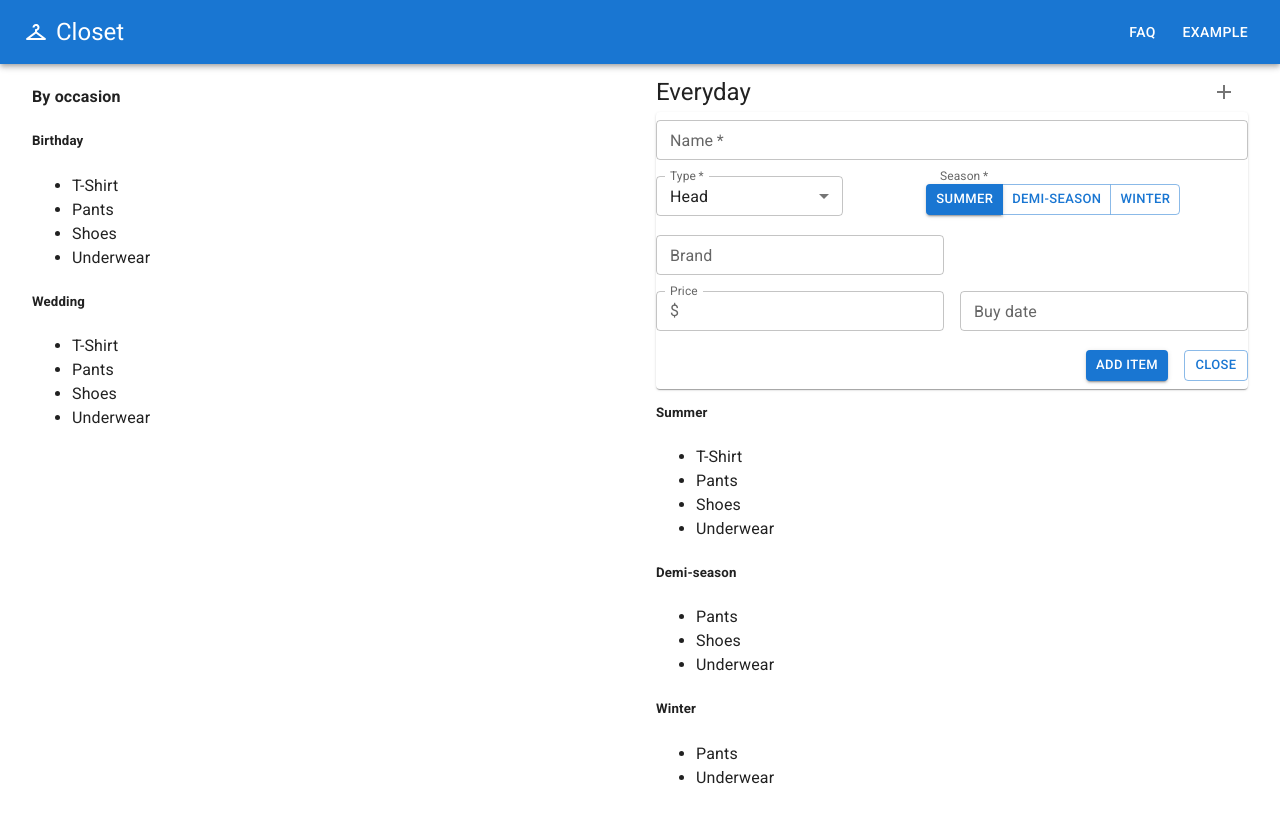
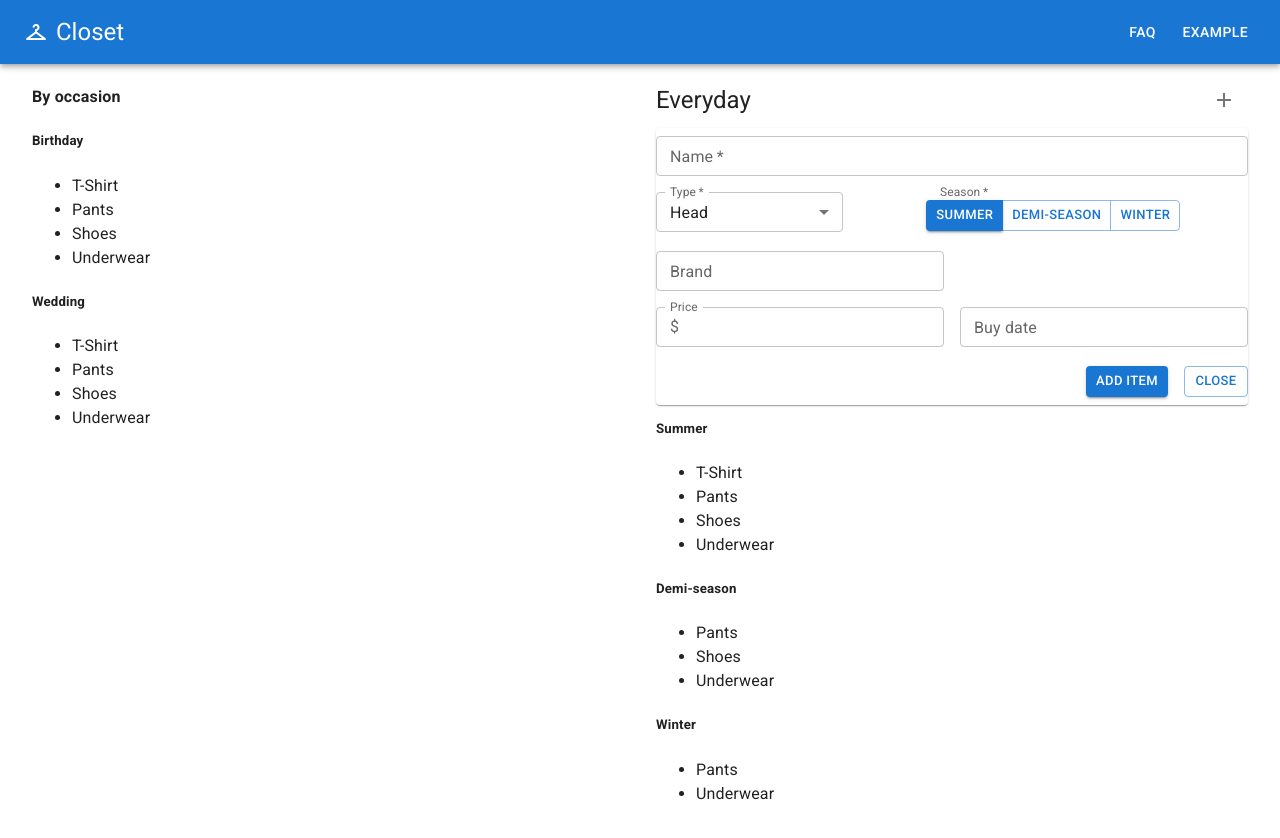
Before and after one commit to NeMaksym/closetdb-client, a React (Create React App) app: page / in a window 1280 px wide. Built offline with nearby package versions, Linux system fonts and the light colour scheme.

Commit message:
Fix the GroupTitle padding

```diff
--- a/src/components/GroupTitle/GroupTitle.tsx
+++ b/src/components/GroupTitle/GroupTitle.tsx
@@ -9,7 +9,7 @@ export const GroupTitle = ({ title }: GroupTitleProps) => {
   return (
     <List>
       <ListItem
-        disablePadding
+        sx={{ pl: 0 }}
         secondaryAction={
           <IconButton edge="end" aria-label="add">
             <AddIcon />
```
